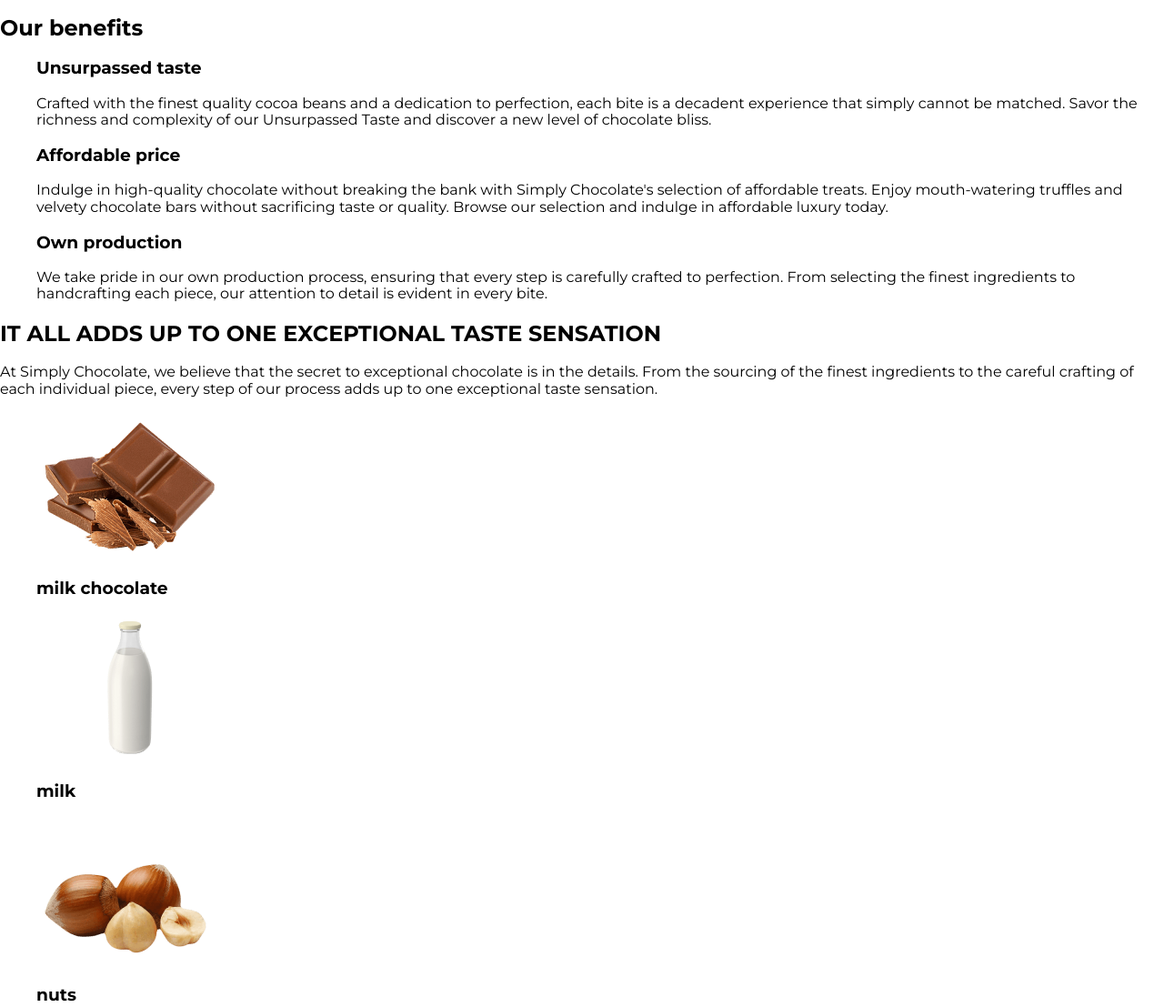
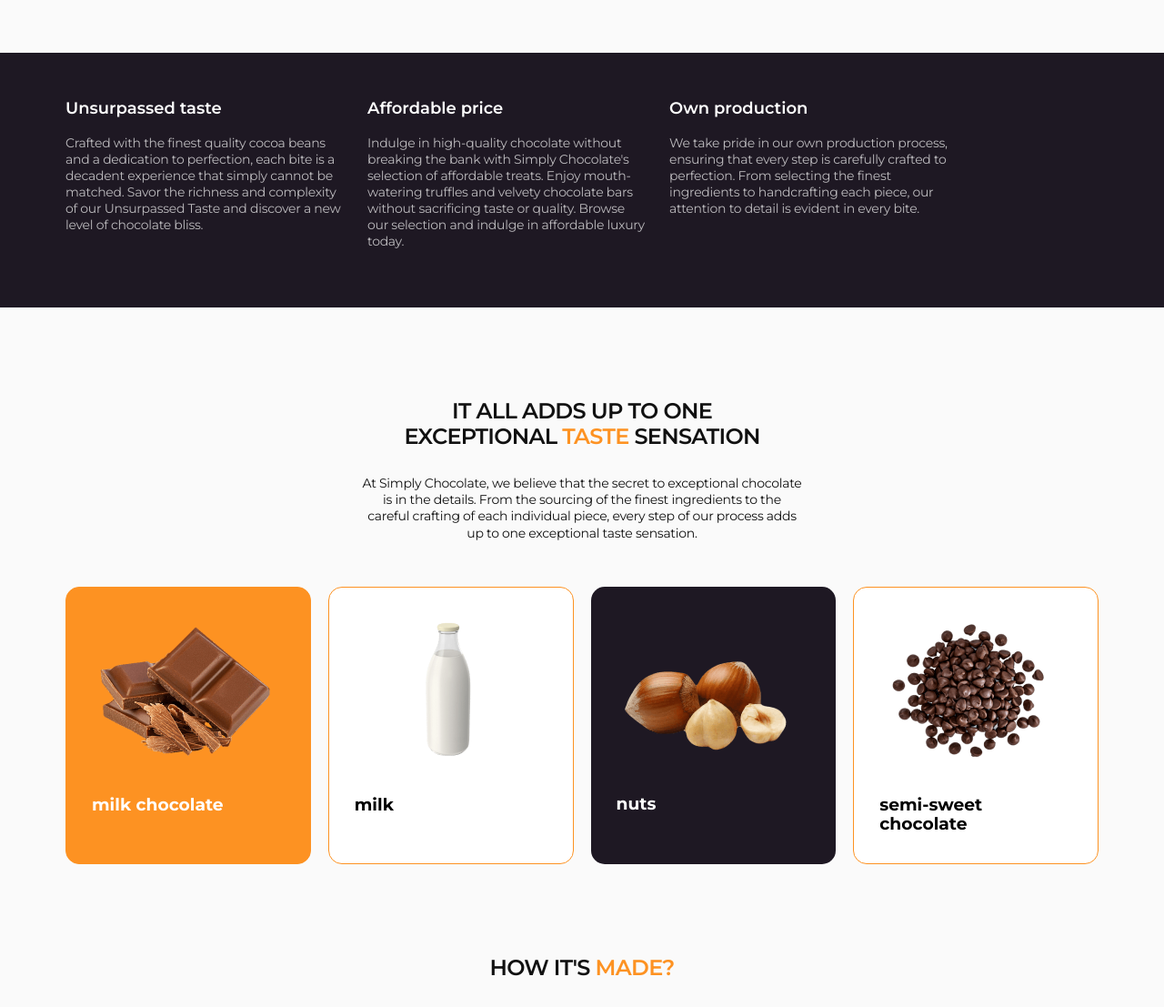
Before and after one commit to VeronikaSupriaha/simply_chocolate, a plain HTML site: page index.html in a window 1280 px wide. Shown: the part 186-1293 px from the top of the page at 91% size. Drawn offline with nearby package versions, Linux system fonts and the light colour scheme.

Commit message:
added styles (not all)

```diff
--- a/css/styles.css
+++ b/css/styles.css
@@ -1,9 +1,16 @@
-ul, ol {
+/*Common styles*/
+ul,
+ol {
     list-style: none;
+    margin-top: 0;
+    margin-bottom: 0;
+    padding-left: 0;
 }
 
 a {
     text-decoration: none;
+    color: currentColor;
+    font-style: normal;
 }
 
 button {
@@ -13,6 +20,63 @@ button {
 body {
     font-family: "Montserrat", sans-serif;
     font-style: normal;
+    background-color: #FAFAFA;
+}
+
+h1,
+h2,
+h3,
+h4,
+h5,
+h6 {
+    margin-top: 0;
+    margin-bottom: 0;
+}
+
+img {
+    display: block;
+}
+
+.text-accent {
+    color: #FD9222;
+}
+
+.container {
+    width: 1168px;
+    padding-right: 16px;
+    padding-left: 16px;
+    margin: 0 auto;
+}
+
+.section {
+    padding-top: 50px;
+    padding-bottom: 50px;
+}
+
+.section-title {
+    color:  #111;
+    text-align: center;
+    font-size: 24px;
+    font-weight: 600;
+    line-height: 1.17;
+    letter-spacing: -0.03em;
+    text-transform: uppercase;
+}
+
+
+
+/*header*/
+
+.page-navigation {
+    display: flex;
+    width: 980px;
+    justify-content: space-between;
+    align-items: center;
+}
+
+.menu {
+    display: flex;
+    column-gap: 24px;
 }
 
 .logo {
@@ -24,14 +88,181 @@ body {
 }
 
 .menu-link {
+    display: block;
+    padding-top: 32px;
+    padding-bottom: 32px;
     color: #111;
-        font-size: 14px;
-        font-weight: 500;
-        line-height: 1.14;
-        letter-spacing: -0.02em;
+    font-size: 14px;
+    font-weight: 500;
+    line-height: 1.14;
+    letter-spacing: -0.02em;
 }
 
 .menu-link:hover,
 .menu-link:focus {
     color: #FD9222;
 }
+
+/*First Section*/
+
+.buy-now-btn {
+    display: block;
+    padding: 14px 40px;
+    align-items: flex-start;
+    gap: 14px;
+    border-radius: 100px;
+    background: #FD9222;
+    border: none;
+    color: #FFF;
+    font-size: 14px;
+    font-weight: 600;
+    line-height: normal;
+}
+
+.buy-now-btn:hover,
+.buy-now-btn:focus {
+    background-color: #FCF1E0;
+    color: #FD9222;
+}
+
+.how-made-link:hover,
+.how-made-link:focus {
+    color: #FD9222;
+}
+
+/*Our Benefits*/
+
+.visually-hidden {
+    position: absolute;
+    width: 1px;
+    height: 1px;
+    margin: -1px;
+    border: 0;
+    padding: 0;
+    white-space: nowrap;
+    clip-path: inset(100%);
+    clip: rect(0 0 0 0);
+    overflow: hidden;
+}
+
+.benefits-section {
+    background-color :  #1E1823;
+    margin-top: 72px;
+    margin-bottom: 50px;
+    padding-left: 50px;
+    padding-right: 50px;
+}
+
+.benefits-list {
+    display: flex;
+}
+
+.benefits-item {
+    flex-basis: calc((100% - 2*70px) / 3);
+}
+
+.benefits-name {
+    color: #FFF;
+    font-size: 18px;
+    font-weight: 600;
+    line-height: normal;
+    margin-bottom: 18px;
+}
+
+.benefits-text {
+    color: rgba(255, 255, 255, 0.70);
+    font-size: 14px;
+    font-weight: 400;
+    line-height: normal;
+    letter-spacing: -0.02em;
+    width: 308px;
+}
+
+
+
+/*Ingridients*/
+
+.ingredients-section-title {
+    width: 412px;
+    margin-left: auto;
+    margin-right: auto;
+    margin-bottom: 28px;
+}
+
+.ingredients-text {
+    width: 486px;
+    color: #111;
+    text-align: center;
+    font-size: 14px;
+    font-weight: 400;
+    line-height: 1.3;
+    letter-spacing: -0.02em;
+    margin-left: auto;
+    margin-right: auto;
+    margin-bottom: 50px;
+}
+
+.ingredients-list {
+    display: flex;
+    flex-wrap: wrap;
+    column-gap: 19px;
+}
+
+.ingredients-item {
+    padding: 32px 28px;
+    border-radius: 15px;
+    border: 1px solid #FD9222;
+    flex-basis: calc((100% - 3*19px) / 4);
+}
+
+.ingredients-item:nth-child(4n + 1) {
+    background-color: #FD9222;
+    color: #FFFFFF;
+}
+
+.ingredients-item:nth-child(even) {
+    background-color: #FFFFFF;
+}
+
+.ingredients-item:nth-child(4n + 3) {
+    background-color: #1E1823;
+    color: #FFFFFF;
+    border: #1E1823;
+}
+
+.ingredients-img {
+    margin-bottom: 36px;
+}
+
+.how-made-list {
+    background-color: #FFFFFF;
+    width: 516px;
+}
+
+/*How it's made*/
+
+.how-made-title {
+    margin-bottom: 50px;
+    margin-left: auto;
+    margin-right: auto;
+}
+/*Reviews*/
+
+.review-btn {
+    display: block;
+    padding: 14px 40px;
+    justify-content: center;
+    align-items: flex-start;
+    gap: 14px;
+    border-radius: 100px;
+    border: 1px solid #FD9222;
+    color: #111;
+    font-size: 18px;
+    font-weight: 600;
+}
+
+.review-btn:hover,
+.review-btn:focus {
+    background-color: #FD9222;
+    color: #FFF;
+}
--- a/index.html
+++ b/index.html
@@ -16,6 +16,7 @@
 <body>
     <!--Header-->
     <header class="main-header">
+        <div class="container">
         <nav class="page-navigation">
           <a class="logo" href="./index.html"> <i>SIMPLY</i> CHOCOLATE </a>
           <ul class="menu">
@@ -30,89 +31,109 @@
           </li>
         </ul>
         </nav>
+        </div>
      </header>
 
 
     <main>
-        <!--Section 1-->
+
+        <!-- First Section -->
+
         <section>
+            <div class="container">
            <h1>Treat yourself or a loved one to
                our finest ingredients for a moment
                of pure delight!
            </h1>
-           <button type="button">Buy now</button>
-           <a href="#ingredients">How it’s made</a>
+           <button type="button" class="buy-now-btn">Buy now</button>
+           <a class="how-made-link" href="#ingredients">How it’s made</a>
            <a href="#benefits">scroll down</a>
+           </div>
         </section>
+
         <!--Our benefits-->
-        <section id="benefits">
-            <h2>Our benefits</h2>
-            <ul>
-                <li>
-                    <h3>Unsurpassed taste</h3>
-                    <p>Crafted with the finest quality cocoa beans and a dedication to perfection, each bite is a decadent experience that
+
+        <section id="benefits" class="section benefits-section">
+            <div class="container">
+            <h2 class="visually-hidden">Our benefits</h2>
+            <ul class="benefits-list">
+                <li class="benefits-item">
+                    <h3 class="benefits-name">Unsurpassed taste</h3>
+                    <p class="benefits-text">Crafted with the finest quality cocoa beans and a dedication to perfection, each bite is a decadent experience that
                     simply cannot be matched. Savor the richness and complexity of our Unsurpassed Taste and discover a new level of
                     chocolate bliss.</p>
                 </li>
-                <li>
-                    <h3>Affordable price</h3>
-                    <p>Indulge in high-quality chocolate without breaking the bank with Simply Chocolate's selection of affordable treats.
+                <li class="benefits-item">
+                    <h3 class="benefits-name">Affordable price</h3>
+                    <p class="benefits-text">Indulge in high-quality chocolate without breaking the bank with Simply Chocolate's selection of affordable treats.
                     Enjoy mouth-watering truffles and velvety chocolate bars without sacrificing taste or quality. Browse our selection and
                     indulge in affordable luxury today.</p>
                 </li>
-                <li>
-                    <h3>Own production</h3>
-                    <p>We take pride in our own production process, ensuring that every step is carefully crafted to perfection. From selecting
+                <li class="benefits-item">
+                    <h3 class="benefits-name">Own production</h3>
+                    <p class="benefits-text">We take pride in our own production process, ensuring that every step is carefully crafted to perfection. From selecting
                     the finest ingredients to handcrafting each piece, our attention to detail is evident in every bite.</p>
                 </li>
         </ul>
+        </div>
         </section>
+
         <!--Ingridients-->
-        <section id="ingredients">
-            <h2>IT ALL ADDS UP TO ONE EXCEPTIONAL TASTE SENSATION</h2>
-            <p>At Simply Chocolate, we believe that the secret to exceptional chocolate is in the details. From the sourcing of the
+
+        <section id="ingredients" class="section">
+            <div class="container">
+            <h2 class="section-title ingredients-section-title">IT ALL ADDS UP TO ONE EXCEPTIONAL <span class="text-accent">TASTE</span> SENSATION </h2>
+            <p class="ingredients-text">At Simply Chocolate, we believe that the secret to exceptional chocolate is in the details. From the sourcing of the
             finest ingredients to the careful crafting of each individual piece, every step of our process adds up to one
             exceptional taste sensation.</p>
-            <ul>
-                <li>
-                    <img src="./images/ingridients/milk_chocolate.png"
+            <ul class="ingredients-list">
+                <li class="ingredients-item">
+                    <img class="ingredients-img"
+                          src="./images/ingridients/milk_chocolate.png"
                           alt="Milk chocolate"
                           width="206"
                           height="160">
                     <h3>milk chocolate</h3>
                 </li>
-                <li>
-                    <img src="./images/ingridients/milk.png"
+                <li class="ingredients-item">
+                    <img class="ingredients-img"
+                         src="./images/ingridients/milk.png"
                          alt="Milk"
                          width="206"
                          height="160">
                     <h3>milk</h3>
                 </li>
-                <li>
-                    <img src="./images/ingridients/nuts.png"
+                <li class="ingredients-item">
+                    <img class="ingredients-img"
+                         src="./images/ingridients/nuts.png"
                          alt="Nuts"
                          width="206"
                          height="160" >
                     <h3>nuts</h3>
                 </li>
-                <li>
-                    <img src="./images/ingridients/semi_sweet_chocolate.png"
+                <li class="ingredients-item">
+                    <img class="ingredients-img"
+                         src="./images/ingridients/semi_sweet_chocolate.png"
                          alt="Semi-sweet chocolate"
                          width="206"
                          height="160">
                     <h3>semi-sweet chocolate</h3>
                 </li>
             </ul>
+            </div>
         </section>
+
         <!--hOW IT’S made?-->
-        <section id="how-made" >
-            <h2>How it's made?</h2>
+
+        <section id="how-made" class="section" >
+            <div class="container">
+            <h2 class="section-title how-made-title">How it's <span class="text-accent">made?</span></h2>
             <img src="./images/how_its_made.jpg"
              alt="chocolate making process"
              width="600"
              height="400">
              <h3>Try our chocolates today and discover the perfect balance of flavor</h3>
-             <ul>
+             <ul class="how-made-list">
                 <li>Heat the milk in a saucepan without bringing it to a boil. Add sugar and cocoa powder.</li>
                 <li>At the same time, prepare a water bath. Melt the butter on it.</li>
                 <li>"Mix" the milk mixture and already liquid butter. Mix thoroughly with a silicone spatula so that the mass becomes
@@ -120,10 +141,14 @@
                 <li>Heat the mixture over low heat, letting it barely boil.</li>
                 <li>Pour the chocolate into special containers (can be replaced with ice molds). Allow to cool and harden.</li>
              </ul>
+             </div>
         </section>
+
         <!--Reviews-->
-        <section id="reviews">
-            <h2>chocolate is loved</h2>
+
+        <section id="reviews" class="section">
+            <div class="container">
+            <h2 class="section-title"> <span class="text-accent">chocolate</span> is loved</h2>
             <ul>
                 <li>
                     <img src="./images/reviews/victoria_dobrzhanska.png"
@@ -152,12 +177,15 @@
                     but crunchy.</p>
                 </li>
             </ul>
-            <button type="button">Leave a review</button>
+            <button class="review-btn" type="button">Leave a review</button>
+            </div>
         </section>
-
     </main>
 
+        <!--Page footer-->
+
         <footer>
+            <div class="container">
         <p>Chocolate a delicious cure for a bad day</p>
         <h2>Contact us</h2>
         <address>
@@ -173,7 +201,7 @@
                 <li>Chocolate is loved</li>
             </ul>
         </nav>
-
+        </div>
     </footer>
 </body>
 </html>
```
Lines whose indentation alone changed are shown as unchanged.
